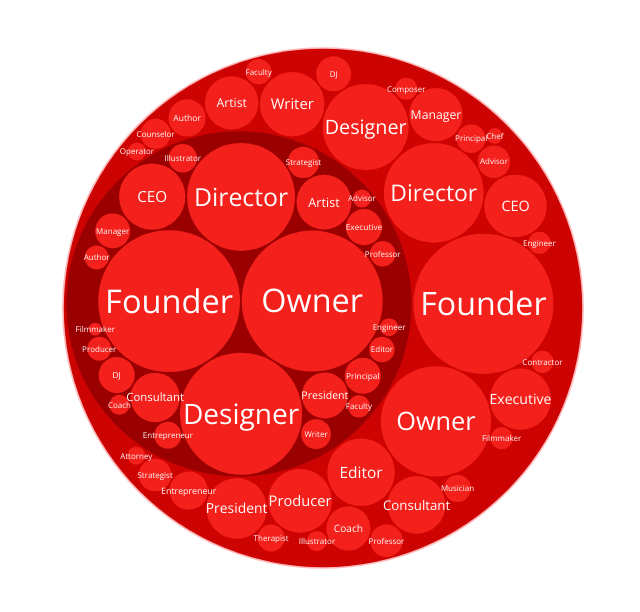
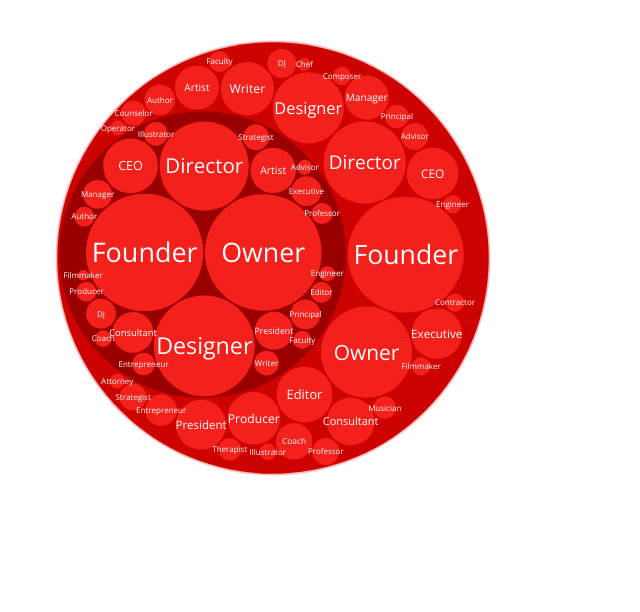
Before and after one commit to herrj636/circlepack, a plain HTML site: page circlePack/index.html in a window 1280 px wide. Shown: the whole page, without its empty margins (0-640 px from the left). Drawn offline with nearby package versions, Linux system fonts and the light colour scheme.

Commit message:
Resize svg to 500px

```diff
--- a/circlePack/index.html
+++ b/circlePack/index.html
@@ -95,7 +95,7 @@ svg {
 </head>
 <body>
 <div id="wrapper"><div id='visual'>
-<svg width="600" height="600"></svg>
+<svg width="500" height="500"></svg>
 <script src="https://d3js.org/d3.v4.min.js"></script>
 
 <script>
```
